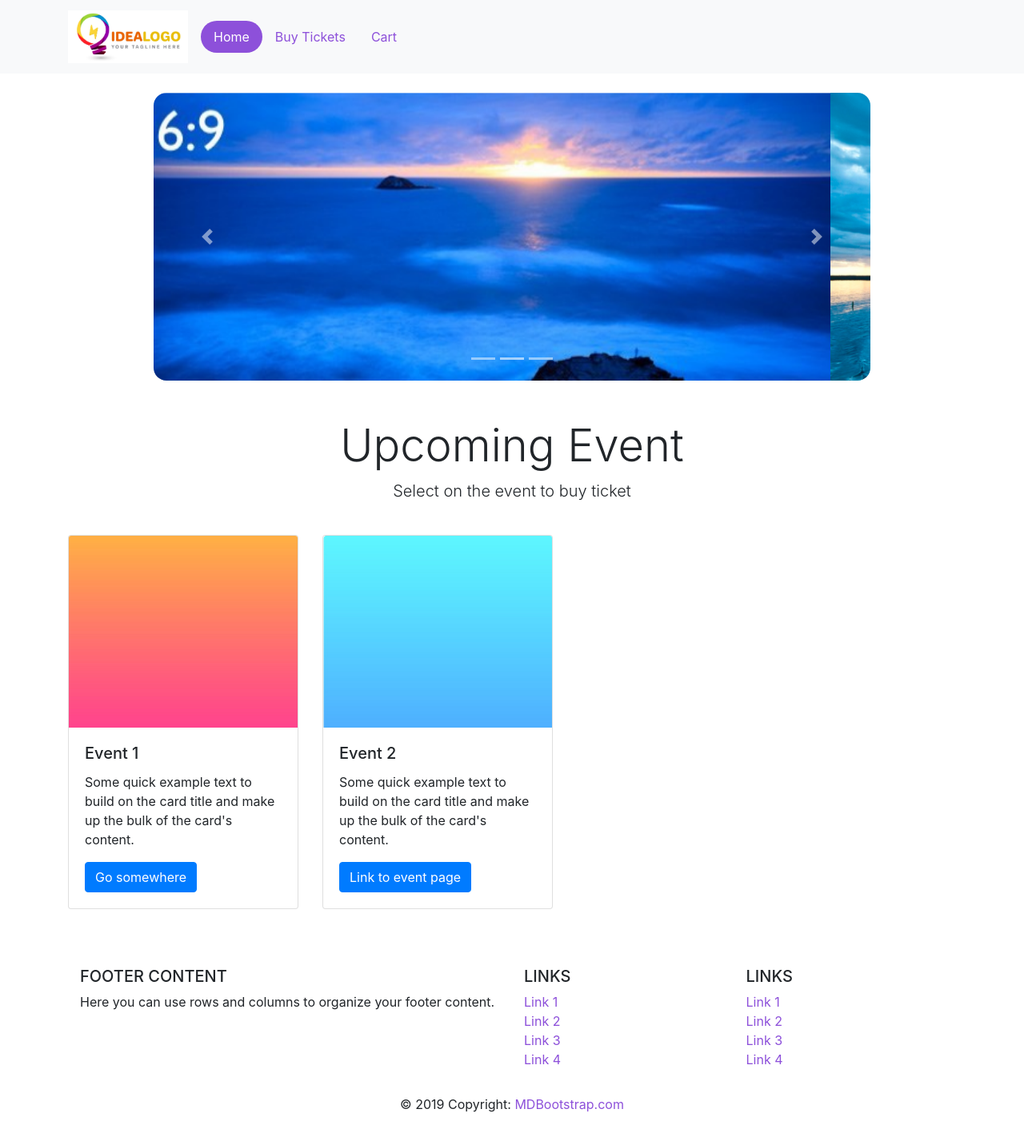
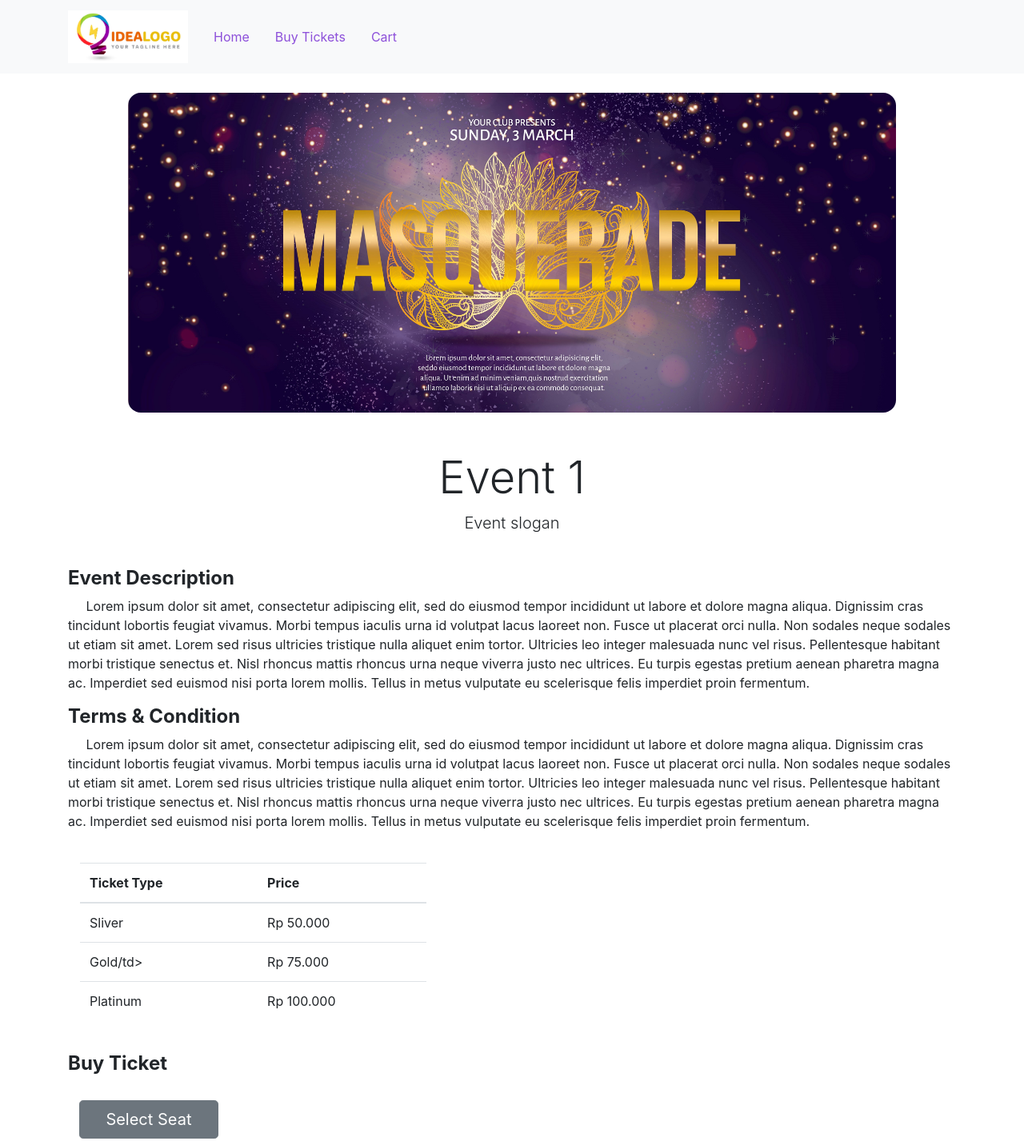
Before and after one commit to RedOneTech/ticketing-system, a plain HTML site: page event-1.html in a window 1280 px wide. Shown: the top 1427 px of the page at 80% size. Drawn offline with nearby package versions, Linux system fonts and the light colour scheme.

Commit message:
clean up event pages

```diff
--- a/event-1.html
+++ b/event-1.html
@@ -8,12 +8,12 @@
     <!-- Bootstrap CSS -->
     <link rel="stylesheet" href="css/bootstrap.css">
     <style type="text/css">
-      .carousel-rounded{
+      .rounded-corner{
         border-radius:1rem !important;
       }
     </style>
 
-    <title>SMAK 1 Ticketing System</title>
+    <title>Event 1</title>
   </head>
   <body>
     <!-- http://getbootstrap.com/docs/4.1/components/navbar/ -->
@@ -28,7 +28,7 @@
           <div class="collapse navbar-collapse" id="navbarNav">
               <ul class="nav nav-pills">
                   <li class="nav-item">
-                      <a class="nav-link active" href="index.html" >Home</a>
+                      <a class="nav-link" href="index.html" >Home</a>
                   </li>
                   <li class="nav-item">
                       <a class="nav-link" href="buy">Buy Tickets</a>
@@ -43,76 +43,80 @@
 
 <div class="container">
   <br>
+  <!-- event banner -->
   <center>
-<!-- carousel -->
-  <div id="carouselExampleIndicators" class="carousel slide" data-ride="carousel" style="width:70vw;">
-    <ol class="carousel-indicators">
-      <li data-target="#carouselExampleIndicators" data-slide-to="0" active></li>
-      <li data-target="#carouselExampleIndicators" data-slide-to="1"></li>
-      <li data-target="#carouselExampleIndicators" data-slide-to="2"></li>
-    </ol>
-    <div class="carousel-inner carousel-rounded" style="height:45vh; margin:auto;">
-      <div class="carousel-item active">
-        <img class="d-block w-100 border-radius" src="images/ar-12.jpg" alt="First slide">
-      </div>
-      <div class="carousel-item">
-        <img class="d-block w-100 border-radius" src="images/b7xQKh.jpg" alt="Second slide">
-      </div>
-      <div class="carousel-item">
-        <img class="d-block w-100 border-radius" src="images/960x540_lake-sunset-moon-mountains-blue-water-landscape-pictures-desktop.jpg" alt="Third slide">
-      </div>
-    </div>
-    <a class="carousel-control-prev" href="#carouselExampleIndicators" role="button" data-slide="prev">
-      <span class="carousel-control-prev-icon" aria-hidden="true"></span>
-      <span class="sr-only">Previous</span>
-    </a>
-    <a class="carousel-control-next" href="#carouselExampleIndicators" role="button" data-slide="next">
-      <span class="carousel-control-next-icon" aria-hidden="true"></span>
-      <span class="sr-only">Next</span>
-    </a>
-  </div>
+    <img src="images/event-1-banner.jpg" class="rounded-corner" alt="Smiley face" style="width:75vw;height:50vh">
   </center>
-
   <br><br>
 
-<div class="row justify-content-center">
-  <h1 class="display-4"> Upcoming Event </h1>
+  <!-- event name and slog -->
+  <div class="row justify-content-center">
+    <h1 class="display-4"> Event 1 </h1>
 
-  <!-- for adding break row using white spaces -->
-  <div class="w-100"></div>
+    <!-- for adding break row using white spaces -->
+    <div class="w-100"></div>
 
-  <p class="lead"> Select on the event to buy ticket </p>
-</div>
+    <p class="lead"> Event slogan </p>
+  </div>
+  <br>
+  <!-- event description -->
+  <h4>
+    <b>
+      Event Description
+    </b>
+  </h4>
+  <p>&nbsp;&nbsp;&nbsp;&nbsp;&nbsp;Lorem ipsum dolor sit amet, consectetur adipiscing elit, sed do eiusmod tempor incididunt ut labore et dolore magna aliqua. Dignissim cras tincidunt lobortis feugiat vivamus. Morbi tempus iaculis urna id volutpat lacus laoreet non. Fusce ut placerat orci nulla. Non sodales neque sodales ut etiam sit amet. Lorem sed risus ultricies tristique nulla aliquet enim tortor. Ultricies leo integer malesuada nunc vel risus. Pellentesque habitant morbi tristique senectus et. Nisl rhoncus mattis rhoncus urna neque viverra justo nec ultrices. Eu turpis egestas pretium aenean pharetra magna ac. Imperdiet sed euismod nisi porta lorem mollis. Tellus in metus vulputate eu scelerisque felis imperdiet proin fermentum.<br>
+  </p>
 
-<br>
-<!-- card for multiple event -->
-<div class="row">
-  <div class="col-sm-auto">
-    <div class="card" style="width: 18rem;">
-      <img class="card-img-top" src="images/event-1.jpg" alt="Event-1 mini banner" style="height:30vh">
-      <div class="card-body">
-        <h5 class="card-title">Event 1</h5>
-        <p class="card-text">Some quick example text to build on the card title and make up the bulk of the card's content.</p>
-        <a href="#" class="btn btn-primary">Go somewhere</a>
-      </div>
-    </div>
+  <h4>
+    <b>
+      Terms & Condition
+    </b>
+  </h4>
+  <p>&nbsp;&nbsp;&nbsp;&nbsp;&nbsp;Lorem ipsum dolor sit amet, consectetur adipiscing elit, sed do eiusmod tempor incididunt ut labore et dolore magna aliqua. Dignissim cras tincidunt lobortis feugiat vivamus. Morbi tempus iaculis urna id volutpat lacus laoreet non. Fusce ut placerat orci nulla. Non sodales neque sodales ut etiam sit amet. Lorem sed risus ultricies tristique nulla aliquet enim tortor. Ultricies leo integer malesuada nunc vel risus. Pellentesque habitant morbi tristique senectus et. Nisl rhoncus mattis rhoncus urna neque viverra justo nec ultrices. Eu turpis egestas pretium aenean pharetra magna ac. Imperdiet sed euismod nisi porta lorem mollis. Tellus in metus vulputate eu scelerisque felis imperdiet proin fermentum.<br>
+  </p>
+
+  <br>
+  <!-- ticket table -->
+  <div class="col-5">
+    <table class="table">
+      <thead>
+        <tr>
+          <th scope="col">Ticket Type</th>
+          <th scope="col">Price</th>
+        </tr>
+      </thead>
+      <tbody>
+        <tr>
+          <td>Sliver</td>
+          <td>Rp 50.000</td>
+        </tr>
+        <tr>
+          <td>Gold/td>
+          <td>Rp 75.000</td>
+        </tr>
+        <tr>
+          <td>Platinum</td>
+          <td>Rp 100.000</td>
+        </tr>
+      </tbody>
+    </table>
   </div>
-  <!-- seocnd event -->
-  <div class="col-sm-auto">
-    <div class="card" style="width: 18rem;">
-      <img class="card-img-top" src="images/event-2.jpg" alt="Event-2 mini banner" style="height:30vh">
-      <div class="card-body">
-        <h5 class="card-title">Event 2</h5>
-        <p class="card-text">Some quick example text to build on the card title and make up the bulk of the card's content.</p>
-        <a href="#" class="btn btn-primary">Link to event page </a>
-      </div>
-    </div>
-  </div>
-</div>
 
-<br><br>
+  <br>
+
+  <!-- go to seating chart page button -->
+  <h4>
+    <b>
+      Buy Ticket
+    </b>
+  </h4>
+  <br>
+  &nbsp;&nbsp;&nbsp;<a href="seating-chart.php" class="btn btn-secondary btn-lg" role="button" aria-pressed="true">&nbsp;&nbsp;&nbsp;Select Seat&nbsp;&nbsp;&nbsp;</a>
+
 
 <!-- Footer -->
+<br><br><br>
 <footer class="page-footer font-small blue pt-4">
 
   <!-- Footer Links -->
@@ -194,6 +198,7 @@
   <!-- Copyright -->
 
 </footer>
+</div>
 <!-- Footer -->
 
     <!-- Optional JavaScript -->
```
Also changed, not shown: index.html (+3 -3 lines), images/event-1-banner.jpg (added).
